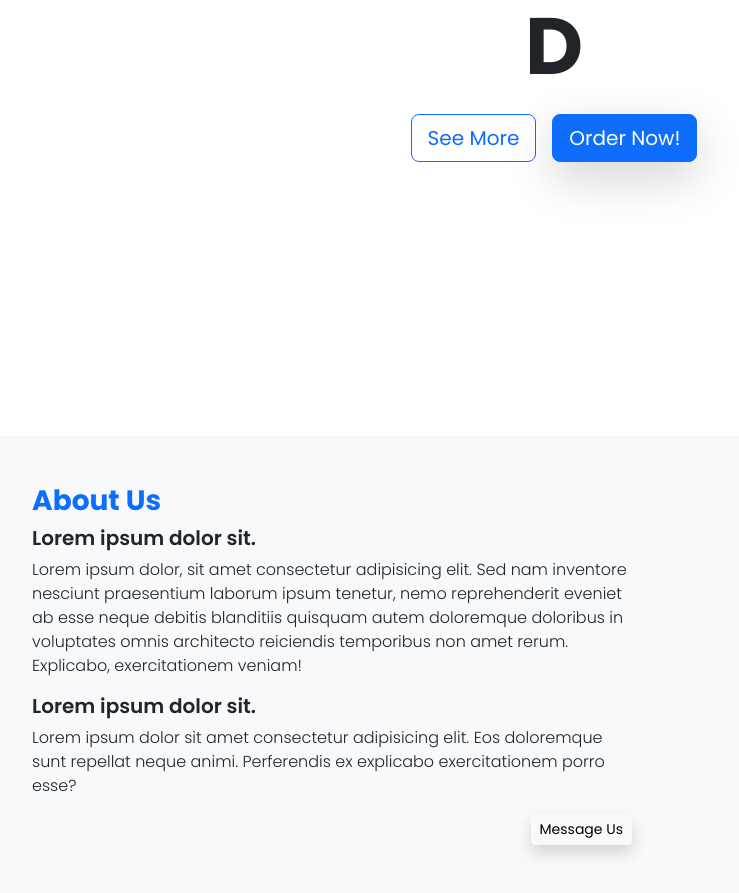
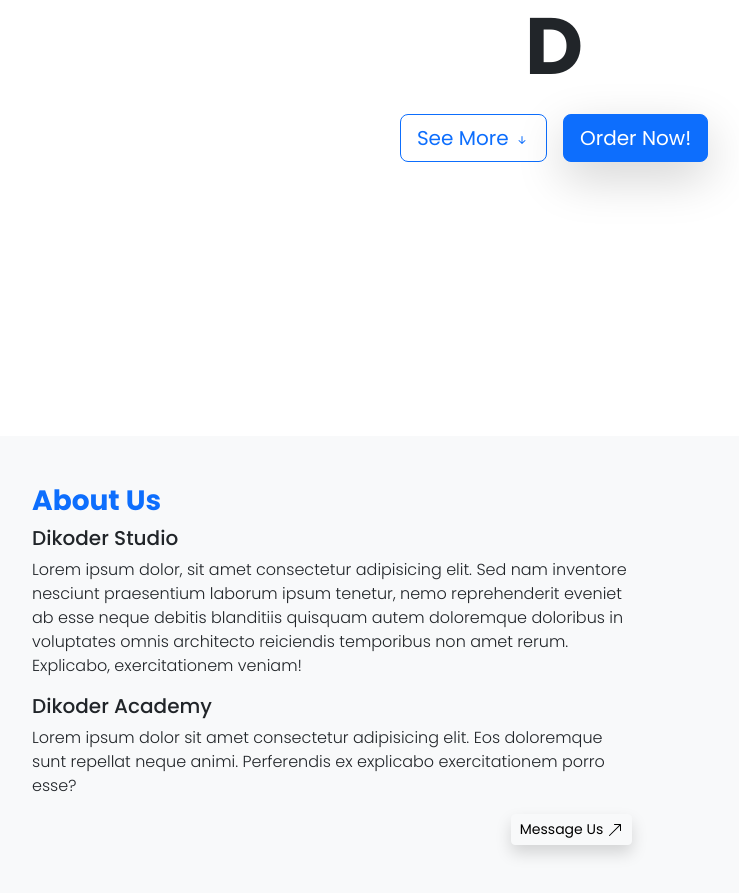
Before and after one commit to jeoxn/dikoder, a plain HTML site: page index.html in a window 1280 px wide. Shown: the part 364-1257 px from the top of the page, without its empty margins (86-825 px from the left). Drawn offline with nearby package versions, Linux system fonts and the light colour scheme.

Commit message:
adding icons

```diff
--- a/index.html
+++ b/index.html
@@ -68,6 +68,19 @@
         <div class="d-flex justify-content-center">
           <button class="btn btn-lg btn-outline-primary mx-2 my-3">
             See More
+            <svg
+              xmlns="http://www.w3.org/2000/svg"
+              width="16"
+              height="16"
+              fill="currentColor"
+              class="bi bi-arrow-down-short"
+              viewBox="0 0 16 16"
+            >
+              <path
+                fill-rule="evenodd"
+                d="M8 4a.5.5 0 0 1 .5.5v5.793l2.146-2.147a.5.5 0 0 1 .708.708l-3 3a.5.5 0 0 1-.708 0l-3-3a.5.5 0 1 1 .708-.708L7.5 10.293V4.5A.5.5 0 0 1 8 4"
+              />
+            </svg>
           </button>
           <button class="btn btn-lg btn-primary mx-2 my-3 shadow-lg">
             Order Now!
@@ -82,7 +95,7 @@
         <h3 class="fw-bold text-primary">About Us</h3>
         <div class="d-flex flex-wrap justify-content-between">
           <div style="max-width: 600px">
-            <h5 class="fw-semibold">Lorem ipsum dolor sit.</h5>
+            <h5>Dikoder Studio</h5>
             <p class="fw-light">
               Lorem ipsum dolor, sit amet consectetur adipisicing elit. Sed nam
               inventore nesciunt praesentium laborum ipsum tenetur, nemo
@@ -93,7 +106,7 @@
             </p>
           </div>
           <div style="max-width: 600px">
-            <h5 class="fw-semibold">Lorem ipsum dolor sit.</h5>
+            <h5>Dikoder Academy</h5>
             <p class="fw-light">
               Lorem ipsum dolor sit amet consectetur adipisicing elit. Eos
               doloremque sunt repellat neque animi. Perferendis ex explicabo
@@ -101,6 +114,19 @@
             </p>
             <button class="btn btn-sm btn-light shadow float-end">
               Message Us
+              <svg
+                xmlns="http://www.w3.org/2000/svg"
+                width="16"
+                height="16"
+                fill="currentColor"
+                class="bi bi-arrow-up-right"
+                viewBox="0 0 16 16"
+              >
+                <path
+                  fill-rule="evenodd"
+                  d="M14 2.5a.5.5 0 0 0-.5-.5h-6a.5.5 0 0 0 0 1h4.793L2.146 13.146a.5.5 0 0 0 .708.708L13 3.707V8.5a.5.5 0 0 0 1 0z"
+                />
+              </svg>
             </button>
           </div>
         </div>
```
